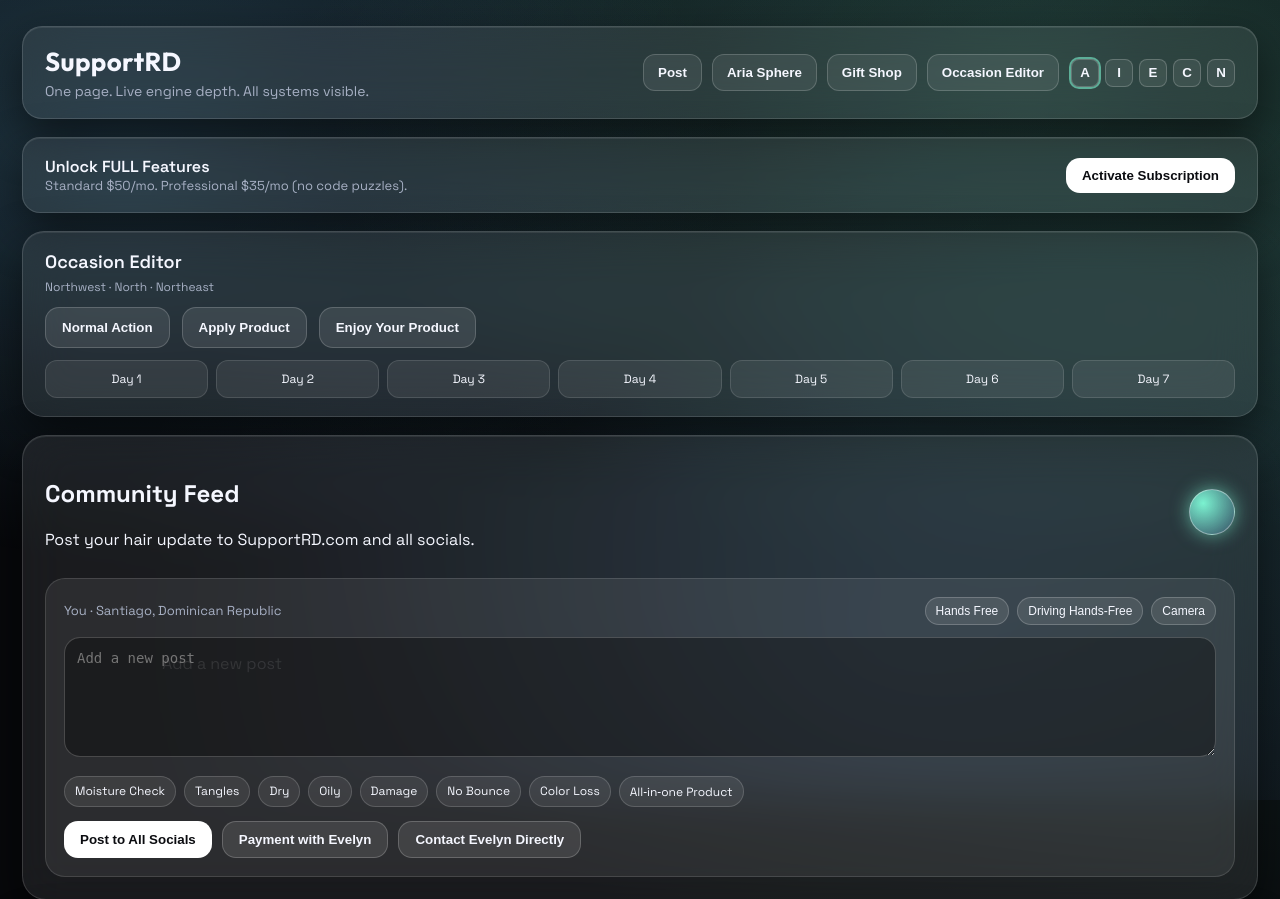
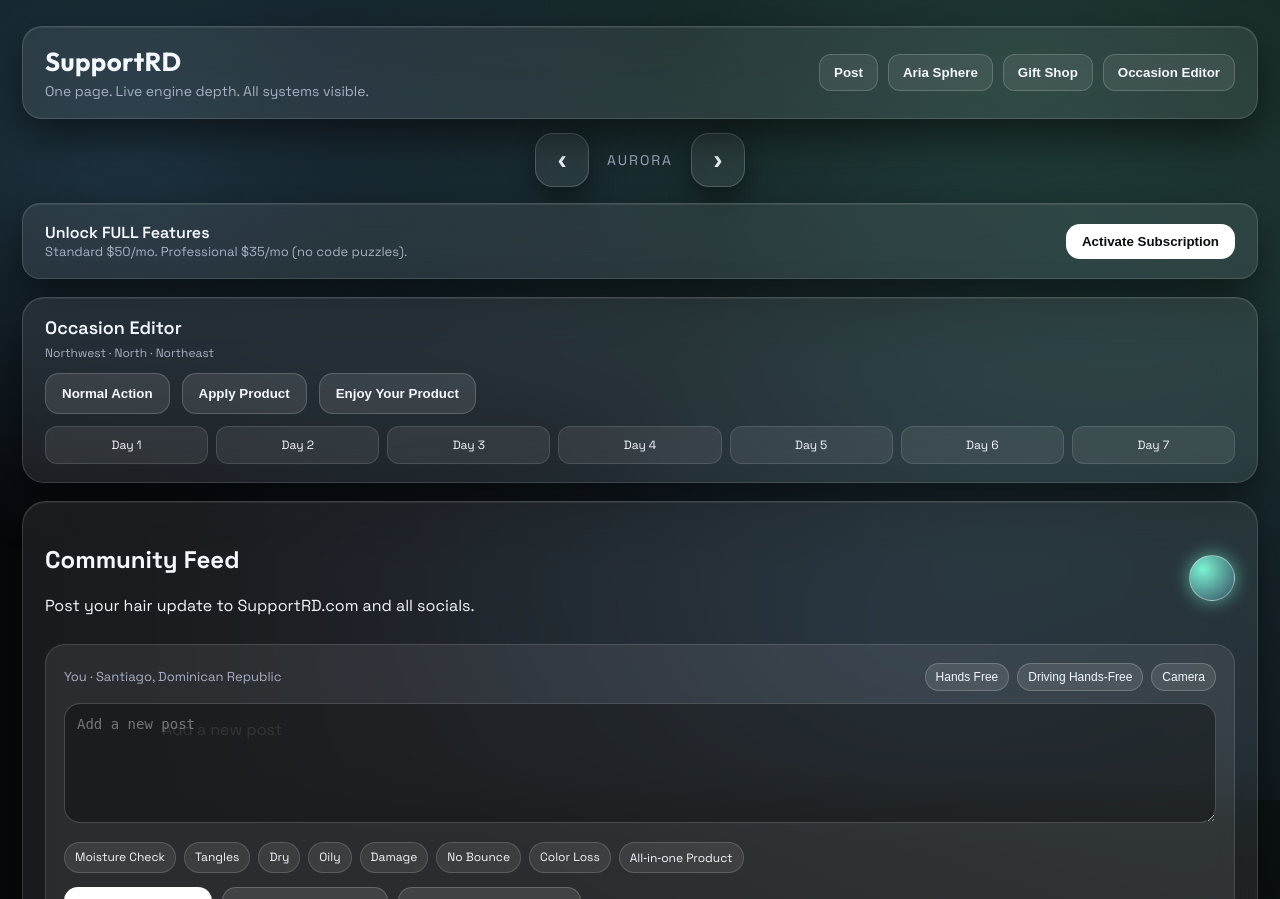
Before and after one commit to tehleader1/tehleader1, a Flask app: page / in a window 1280 px wide. Shown: the top 899 px of the page. Run offline with Flask 3, Linux system fonts and the light colour scheme; data that the repository does not hold is empty; some libraries are stand-ins or nearby versions.

Commit message:
Add arrow theme switcher and lock default

```diff
--- a/static/app.js
+++ b/static/app.js
@@ -1,10 +1,21 @@
 const qs = (sel) => document.querySelector(sel)
 const qsa = (sel) => Array.from(document.querySelectorAll(sel))
+
+const THEMES = [
+  {id:"aurora", label:"Aurora"},
+  {id:"ice", label:"Ice"},
+  {id:"ember", label:"Ember"},
+  {id:"carbon", label:"Carbon"},
+  {id:"nebula", label:"Nebula"}
+]
+
+const DEFAULT_THEME = "aurora"
 
 const state = {
   scanHistory: [],
   routineHistory: [],
-  drivingMode: false
+  drivingMode: false,
+  themeIndex: 0
 }
 
 function loadHistory(){
@@ -293,23 +304,32 @@ function setupLoginGate(){
 }
 
 function setupThemes(){
-  const buttons = qsa(".theme-btn")
-  const current = localStorage.getItem("theme") || "aurora"
-  applyTheme(current)
-  buttons.forEach(btn=>{
-    btn.addEventListener("click", ()=>{
-      const theme = btn.dataset.theme
-      applyTheme(theme)
-      localStorage.setItem("theme", theme)
-    })
+  const prev = qs("#themePrev")
+  const next = qs("#themeNext")
+  const label = qs("#themeLabel")
+
+  const saved = localStorage.getItem("theme")
+  const startTheme = saved || DEFAULT_THEME
+  const index = THEMES.findIndex(t=>t.id === startTheme)
+  state.themeIndex = index >= 0 ? index : 0
+  applyTheme(state.themeIndex)
+
+  prev.addEventListener("click", ()=>{
+    state.themeIndex = (state.themeIndex - 1 + THEMES.length) % THEMES.length
+    applyTheme(state.themeIndex)
   })
-}
 
-function applyTheme(theme){
-  document.body.className = `theme-${theme}`
-  qsa(".theme-btn").forEach(btn=>{
-    btn.classList.toggle("active", btn.dataset.theme === theme)
+  next.addEventListener("click", ()=>{
+    state.themeIndex = (state.themeIndex + 1) % THEMES.length
+    applyTheme(state.themeIndex)
   })
+
+  function applyTheme(idx){
+    const theme = THEMES[idx]
+    document.body.className = `theme-${theme.id}`
+    label.textContent = theme.label
+    localStorage.setItem("theme", theme.id)
+  }
 }
 
 window.addEventListener("DOMContentLoaded", ()=>{
--- a/static/index.html
+++ b/static/index.html
@@ -26,16 +26,15 @@
         <button class="menu-btn">Gift Shop</button>
         <button class="menu-btn">Occasion Editor</button>
       </div>
-      <div class="theme-switch">
-        <button class="theme-btn" data-theme="aurora">A</button>
-        <button class="theme-btn" data-theme="ice">I</button>
-        <button class="theme-btn" data-theme="ember">E</button>
-        <button class="theme-btn" data-theme="carbon">C</button>
-        <button class="theme-btn" data-theme="nebula">N</button>
-      </div>
       <button class="btn primary" id="installBtn" style="display:none">Install + Subscribe</button>
     </div>
   </header>
+
+  <div class="theme-arrows">
+    <button class="theme-arrow" id="themePrev" aria-label="Previous theme">‹</button>
+    <div class="theme-label" id="themeLabel">Aurora</div>
+    <button class="theme-arrow" id="themeNext" aria-label="Next theme">›</button>
+  </div>
 
   <section class="sub-banner glass">
     <div class="sub-left">
--- a/static/style.css
+++ b/static/style.css
@@ -87,7 +87,7 @@ body{
   align-items:center;
   padding:18px 22px;
   border-radius:20px;
-  margin-bottom:18px;
+  margin-bottom:14px;
   gap:16px;
   flex-wrap:wrap;
 }
@@ -114,21 +114,6 @@ body{
 
 .status{display:flex;gap:12px;align-items:center;flex-wrap:wrap;}
 
-.theme-switch{display:flex;gap:6px;align-items:center;}
-
-.theme-btn{
-  width:28px;
-  height:28px;
-  border-radius:8px;
-  border:1px solid rgba(255,255,255,0.2);
-  background:rgba(255,255,255,0.08);
-  color:var(--text);
-  font-weight:600;
-  cursor:pointer;
-}
-
-.theme-btn.active{box-shadow:0 0 0 2px rgba(124,243,209,0.6);}
-
 .btn{
   background:white;
   color:#0b0c10;
@@ -149,6 +134,37 @@ body{
 }
 
 .btn.primary{background:linear-gradient(120deg,var(--accent),var(--accent-2));color:#0b0c10;}
+
+.theme-arrows{
+  display:flex;
+  align-items:center;
+  justify-content:center;
+  gap:18px;
+  margin:6px 0 16px;
+}
+
+.theme-arrow{
+  width:54px;
+  height:54px;
+  border-radius:18px;
+  border:1px solid rgba(255,255,255,0.2);
+  background:rgba(255,255,255,0.08);
+  color:var(--text);
+  font-size:28px;
+  font-weight:600;
+  cursor:pointer;
+  box-shadow:0 12px 24px rgba(0,0,0,0.4);
+  transition:transform .2s ease;
+}
+
+.theme-arrow:hover{transform:translateY(-3px);}
+
+.theme-label{
+  font-size:14px;
+  letter-spacing:2px;
+  text-transform:uppercase;
+  color:var(--muted);
+}
 
 .sub-banner{
   display:flex;
```
